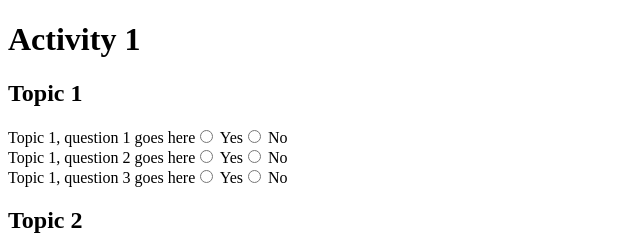
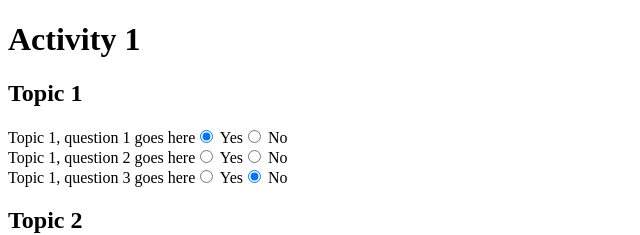
Before and after one commit to truefootprint/reporter-frontend, a Next.js app: page / in a window 1280 px wide. Shown: the top 235 px of the page, without its empty margins (0-640 px from the left). Built offline with nearby package versions, Linux system fonts and the light colour scheme.

Commit message:
Re-work how state is passed into the component tree

```diff
--- a/actions/answer_question.js
+++ b/actions/answer_question.js
@@ -5,10 +5,12 @@ class AnswerQuestion {
   }
 
   process(appState) {
-    appState.responses.push({
+    const newResponses = appState.responses.concat({
       question_id: this.questionId,
       value: this.value,
     });
+
+    return {...appState, responses: newResponses };
   }
 }
 
--- a/components/home/Home.jsx
+++ b/components/home/Home.jsx
@@ -1,14 +1,26 @@
 import { useState, useContext } from "react";
-import ActionContext from "../../contexts/action_context";
+import data from "../../data.json";
+import MainContext from "../../contexts/main_context";
 import Activity from "../activity";
 
 const Home = () => {
-  let context = useContext(ActionContext);
-  let activities = context.appState.activities;
+  let [appState, setAppState] = useState(data);
+  let [actionLog, setActionLog] = useState([]);
 
-  return activities.map((props, i) => (
-    <Activity key={i} {...props} />
-  ));
+  let process = (action) => {
+    setActionLog(l => l.concat(action));
+    setAppState(s => action.process(s));
+  };
+
+  let contextValue = {
+    appState, setAppState, actionLog, setActionLog, process
+  };
+
+  return (
+    <MainContext.Provider value={contextValue}>
+      {appState.activities.map((props, i) => <Activity key={i} {...props} />)}
+    </MainContext.Provider>
+  );
 };
 
 export default Home;
--- a/components/question/Question.jsx
+++ b/components/question/Question.jsx
@@ -1,9 +1,14 @@
 import { useContext } from "react";
-import ActionContext from "../../contexts/action_context";
+import MainContext from "../../contexts/main_context";
 import AnswerQuestion from "../../actions/answer_question";
 
 const Question = ({ id, text }) => {
-  let context = useContext(ActionContext);
+  let context = useContext(MainContext);
+
+  let responses = context.appState.responses
+    .filter(r => r.question_id === id);
+
+  let response = responses[responses.length - 1];
 
   const handleChange = (event) => {
     let { name, value } = event.target;
@@ -18,8 +23,19 @@ const Question = ({ id, text }) => {
     <div className="question">
       <span>{text}</span>
 
-      <input type="radio" name={id} value="yes" onChange={handleChange} /> Yes
-      <input type="radio" name={id} value="no" onChange={handleChange} /> No
+      <input
+        type="radio"
+        name={id}
+        value="yes"
+        checked={response && response.value === "yes" ? true : false}
+        onChange={handleChange} /> Yes
+
+      <input
+        type="radio"
+        name={id}
+        value="no"
+        checked={response && response.value === "no" ? true : false}
+        onChange={handleChange} /> No
     </div>
   );
 };
--- a/contexts/action_context.js
+++ /dev/null
@@ -1,19 +0,0 @@
-import React from "react";
-import initialState from "../data.json";
-
-const appState = initialState;
-const actionLog = [];
-
-const process = (action) => {
-    actionLog.push(action);
-    action.process(appState);
-
-  console.log(actionLog);
-  console.log(appState.responses);
-};
-
-const ActionContext = React.createContext({
-  appState, actionLog, process
-});
-
-export default ActionContext;
--- /dev/null
+++ b/contexts/main_context.js
@@ -0,0 +1,5 @@
+import React from "react";
+
+const MainContext = React.createContext({});
+
+export default MainContext;
--- a/data.json
+++ b/data.json
@@ -43,5 +43,8 @@
       ]
     }
   ],
-  "responses": []
+  "responses": [
+    { "question_id": 1, "value": "yes" },
+    { "question_id": 3, "value": "no" }
+  ]
 }
```
